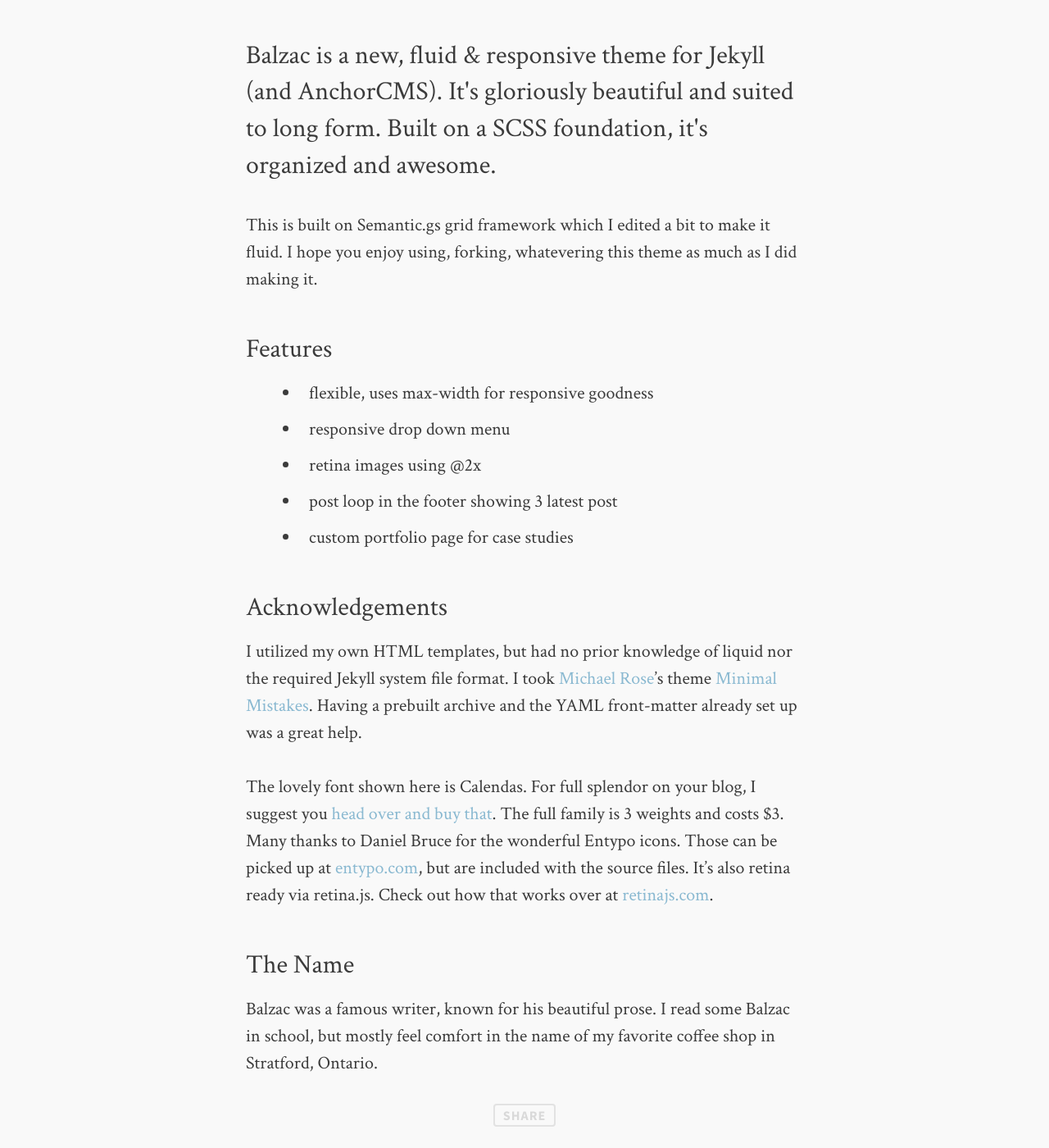
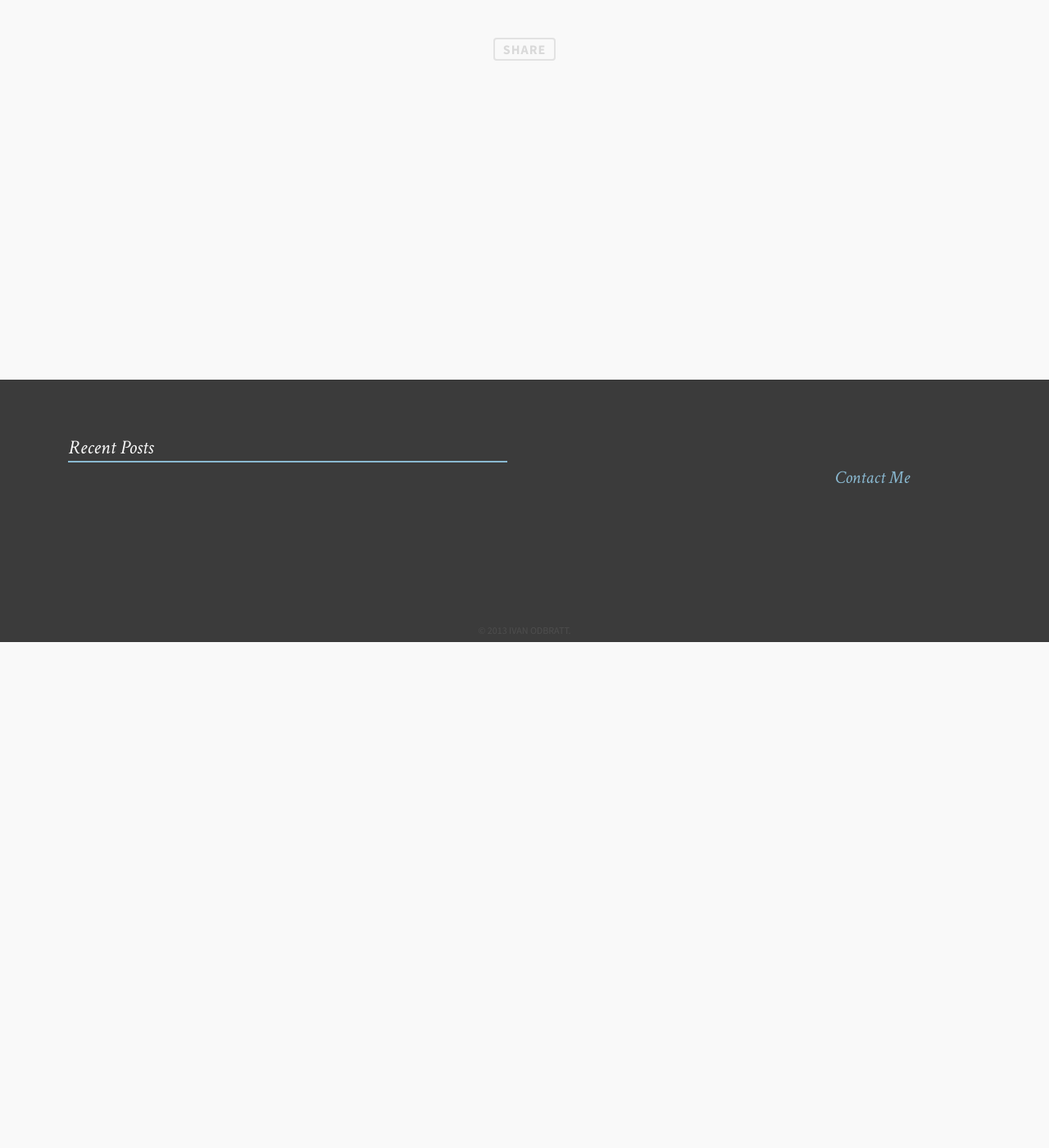
Before and after one commit to theivan/routesse, a Jekyll site: the page built from about.md, in a window 1280 px wide and 1400 px high, scrolled down 700 px. Shown: the whole window at 82% size. Built offline with Jekyll 4.4.1, drawn with Linux system fonts in a browser that asks for light colours; comment, search, counter and statistics services are not loaded; after the commit the page ends 1483 px from its top, so only the background shows below that.

Commit message:
rm content

```diff
--- a/about.md
+++ b/about.md
@@ -2,25 +2,8 @@
 layout: post
 permalink: /about/index.html
 title: About
-description: Balzac is a new, fluid & responsive theme for Jekyll (and AnchorCMS). It's gloriously beautiful and suited to long form. Built on a SCSS foundation, it's organized and awesome.
-tags: [about, Jekyll, theme, responsive]
+description:
+tags: [about]
 image:
   feature: soft-trees.jpg
 ---
-
-This is built on Semantic.gs grid framework which I edited a bit to make it fluid. I hope you enjoy using, forking, whatevering this theme as much as I did making it.
-
-### Features
-* flexible, uses max-width for responsive goodness
-* responsive drop down menu
-* retina images using @2x
-* post loop in the footer showing 3 latest post
-* custom portfolio page for case studies
-
-### Acknowledgements
-I utilized my own HTML templates, but had no prior knowledge of liquid nor the required Jekyll system file format. I took [Michael Rose](http://twitter.com/mmistakes)'s theme [Minimal Mistakes](http://mmistakes.github.io/minimal-mistakes/). Having a prebuilt archive and the YAML front-matter already set up was a great help.
-
- The lovely font shown here is Calendas. For full splendor on your blog, I suggest you [head over and buy that](http://calendasplus.com/). The full family is 3 weights and costs $3. Many thanks to Daniel Bruce for the wonderful Entypo icons. Those can be picked up at [entypo.com](http://entypo.com), but are included with the source files. It's also <b>retina ready</b> via retina.js. Check out how that works over at [retinajs.com](http://retinajs.com).
-
-### The Name
-Balzac was a famous writer, known for his beautiful prose. I read some Balzac in school, but mostly feel comfort in the name of my favorite coffee shop in Stratford, Ontario.
```
Also changed, not shown: features.md (deleted, +0 -16 lines), 3 other files.
